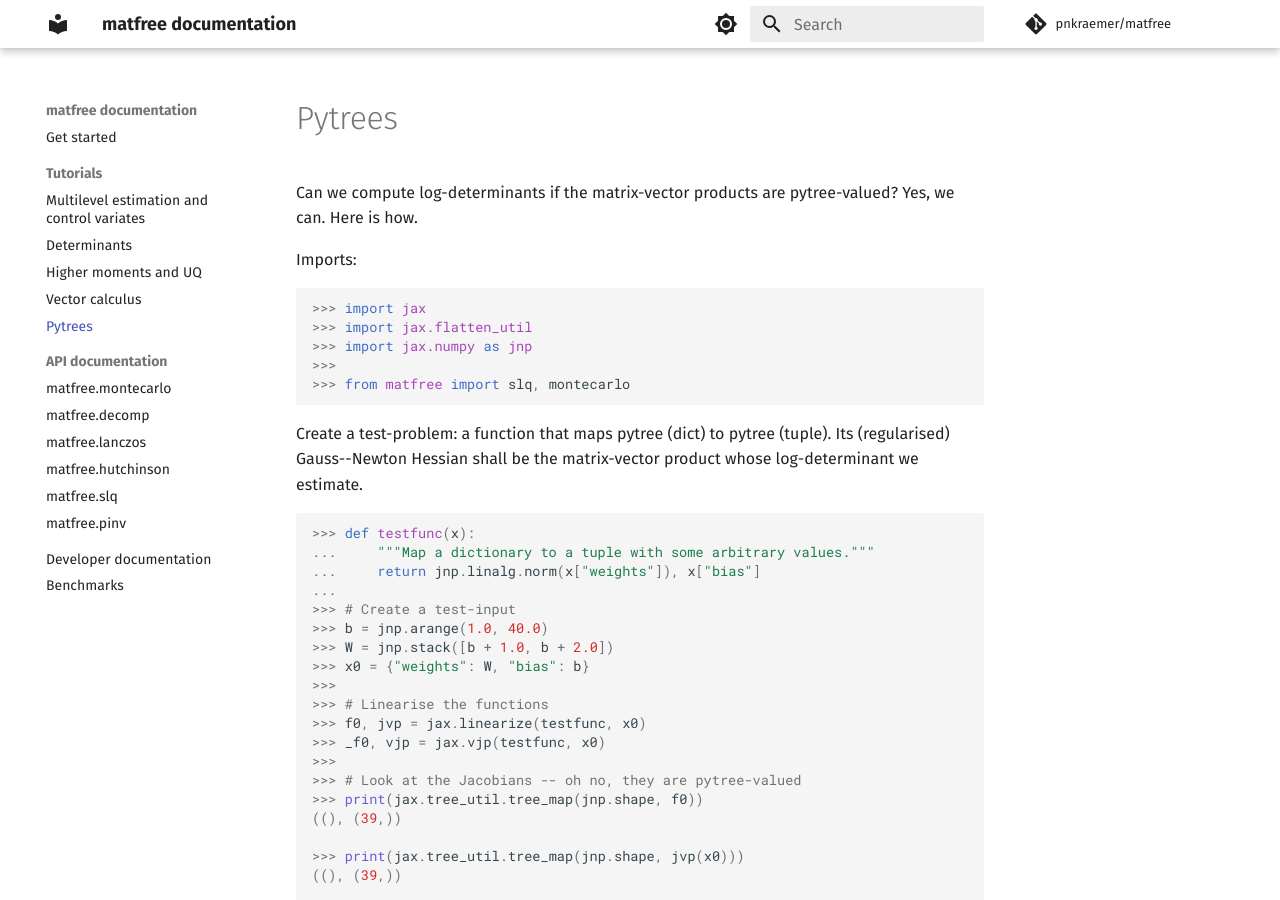
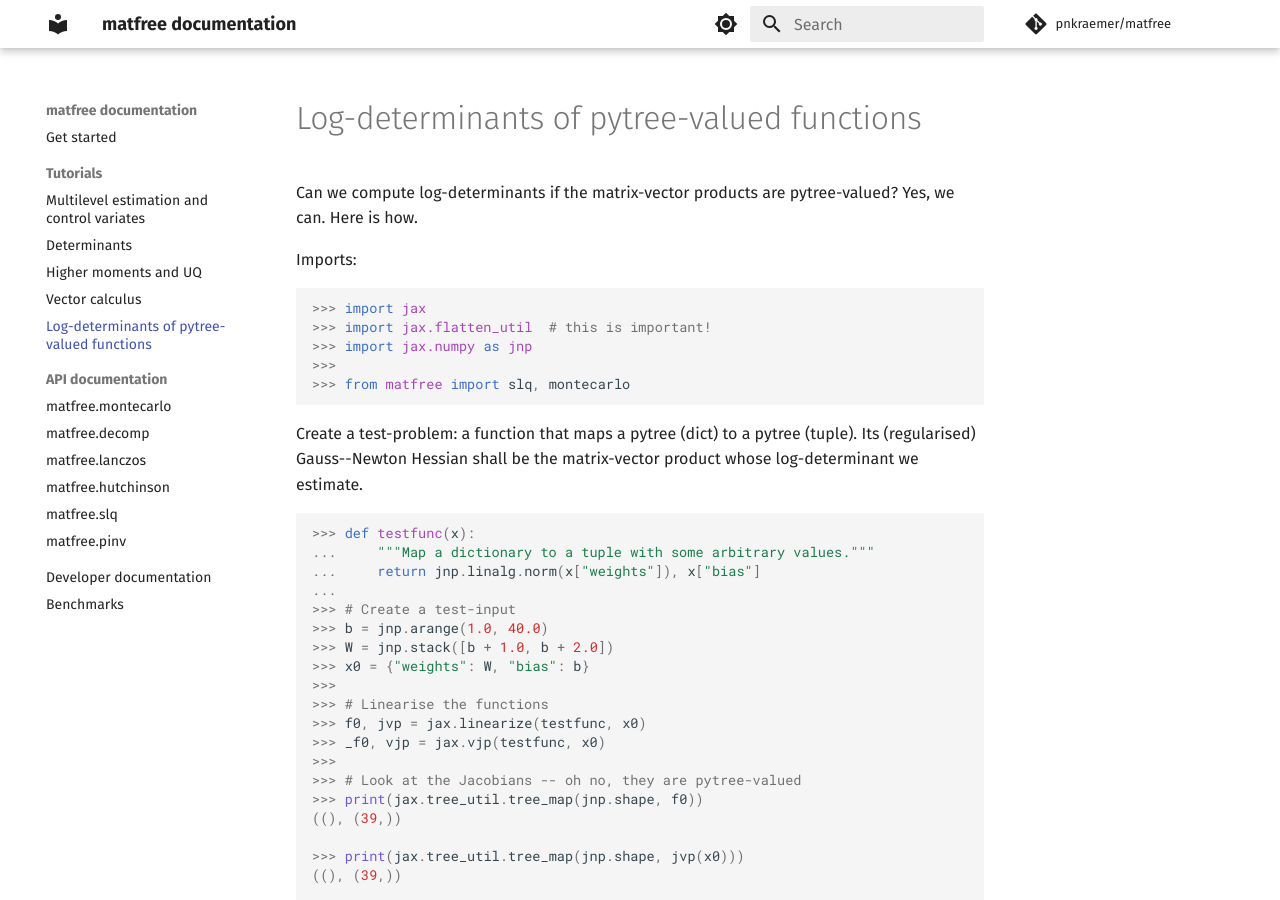
Before and after one commit to pnkraemer/matfree, an MkDocs documentation site: the page built from docs/pytree_logdeterminants.md, in a window 1280 px wide and 900 px high. Built offline with MkDocs 1.6.1 and Material for MkDocs 9.7.7, drawn with Linux system fonts in a browser that asks for light colours; comment, search, counter and statistics services are not loaded.

Commit message:
Updated docs

````diff
--- a/docs/pytree_logdeterminants.md
+++ b/docs/pytree_logdeterminants.md
@@ -1,4 +1,4 @@
-# Pytrees
+# Log-determinants of pytree-valued functions
 
 Can we compute log-determinants if the matrix-vector products are pytree-valued?
 Yes, we can. Here is how.
@@ -8,13 +8,13 @@ Imports:
 ```python
 
 >>> import jax
->>> import jax.flatten_util
+>>> import jax.flatten_util  # this is important!
 >>> import jax.numpy as jnp
 >>>
 >>> from matfree import slq, montecarlo
 
 ```
-Create a test-problem: a function that maps pytree (dict) to pytree (tuple).
+Create a test-problem: a function that maps a pytree (dict) to a pytree (tuple).
 Its (regularised) Gauss--Newton Hessian shall be the matrix-vector product
 whose log-determinant we estimate.
 
````
